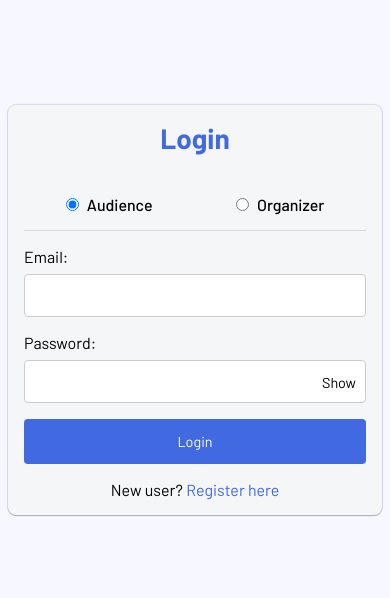
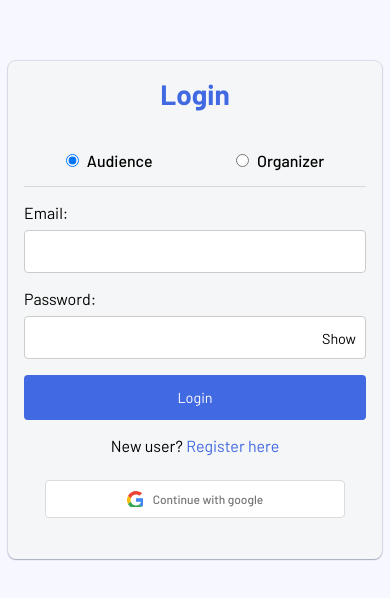
Before and after one commit to Anshuman1803/Event-Management, a React (Create React App) app in the folder frontend/: page / in a window 390 px wide. Shown: the part 112-710 px from the top of the page. Built offline with nearby package versions, Linux system fonts and the light colour scheme; no server answers.

Commit message:
add the continue with google button  in auth forms

```diff
--- a/frontend/src/pages/Auth/Login.js
+++ b/frontend/src/pages/Auth/Login.js
@@ -1,48 +1,51 @@
-import React, { useState } from 'react';
-import styles from './auth.module.css';
-import { Link, useNavigate } from 'react-router-dom';
-import axios from 'axios'
-import toast from 'react-hot-toast';
-import { useDispatch } from 'react-redux'
-import { updateUserData } from '../../redux/ReduxSlice';
-import ButtonLoader from '../../components/buttonLoader/ButtonLoader';
+import React, { useState } from "react";
+import styles from "./auth.module.css";
+import { Link, useNavigate } from "react-router-dom";
+import axios from "axios";
+import toast from "react-hot-toast";
+import { useDispatch } from "react-redux";
+import { updateUserData } from "../../redux/ReduxSlice";
+import ButtonLoader from "../../components/buttonLoader/ButtonLoader";
 const BACKEND_URL = process.env.REACT_APP_BACKEND_URL;
 const Login = () => {
   const [Loading, setLoading] = useState(false);
   const dispatchTo = useDispatch();
-  const navigateTO= useNavigate()
+  const navigateTO = useNavigate();
   const [showPassword, setShowPassword] = useState(false);
   const [userDetails, setUserDetails] = useState({
     email: "",
     password: "",
     role: "audience",
-  })
+  });
   // ! handle changes of the input fields
   const handleInputOnchange = (e) => {
     const { name, value } = e.target;
-    const newValue = name !== 'fullName' ? value.replace(/\s/g, '') : value;
+    const newValue = name !== "fullName" ? value.replace(/\s/g, "") : value;
     setUserDetails({
       ...userDetails,
       [name]: newValue,
     });
-  }
-
+  };
 
   const handleSubmit = (e) => {
     e.preventDefault();
-    setLoading(true)
-    axios.post(`${BACKEND_URL}auth/user/login`, userDetails).then((response) => {
+    setLoading(true);
+    axios
+      .post(`${BACKEND_URL}auth/user/login`, userDetails)
+      .then((response) => {
         if (response.data.success) {
           setLoading(false);
           toast.success(response.data.resMsg);
-        dispatchTo(updateUserData({
+          dispatchTo(
+            updateUserData({
               profile: response.data.UserDetails.profile,
               token: response.data.TOKEN,
               fullName: response.data.UserDetails.fullName,
               role: response.data.UserDetails.role,
-          userID : response.data.UserDetails._id,
-        }))
-        navigateTO("/")
+              userID: response.data.UserDetails._id,
+            })
+          );
+          navigateTO("/");
           setUserDetails({
             email: "",
             password: "",
@@ -52,20 +55,25 @@ const Login = () => {
           setLoading(false);
           toast.error(response.data.resMsg);
         }
-    }).catch((error) => {
+      })
+      .catch((error) => {
         setLoading(false);
         if (error.response) {
           if (error.response.status === 409) {
             toast(error.response.data.resMsg, {
-            icon: '❗',
+              icon: "❗",
             });
           } else if (error.response.status === 500) {
             toast.error(error.response.data.resMsg);
           } else {
-          toast.error('An unexpected error occurred. Please try again later.');
+            toast.error("An unexpected error occurred. Please try again later.");
           }
         }
-    })
+      });
+  };
+
+  const handleGoogleLogin = (e) => {
+    // window.open(`http://localhost:5000/api/eventmanagement/v1/auth/google/callback`, "__self")
   };
 
   const togglePasswordVisibility = () => {
@@ -81,11 +89,11 @@ const Login = () => {
           <label className={styles.radioLabel}>
             <input
               type="radio"
-              autoComplete='off'
-              name='role'
+              autoComplete="off"
+              name="role"
               className={styles.radioInput}
               value="audience"
-              checked={userDetails.role === 'audience'}
+              checked={userDetails.role === "audience"}
               onChange={handleInputOnchange}
             />
             Audience
@@ -93,11 +101,11 @@ const Login = () => {
           <label className={styles.radioLabel}>
             <input
               type="radio"
-              autoComplete='off'
-              name='role'
+              autoComplete="off"
+              name="role"
               className={styles.radioInput}
               value="organizer"
-              checked={userDetails.role === 'organizer'}
+              checked={userDetails.role === "organizer"}
               onChange={handleInputOnchange}
             />
             Organizer
@@ -105,50 +113,74 @@ const Login = () => {
         </div>
 
         <div className={styles.inputGroup}>
-          <label htmlFor="email" className={styles.label}>Email:</label>
+          <label htmlFor="email" className={styles.label}>
+            Email:
+          </label>
           <input
             type="email"
             id="email"
             className={styles.input}
-            name='email'
+            name="email"
             value={userDetails.email}
             onChange={handleInputOnchange}
-            autoComplete='off'
+            autoComplete="off"
             required
           />
         </div>
 
         <div className={styles.inputGroup}>
-          <label htmlFor="password" className={styles.label}>Password:</label>
+          <label htmlFor="password" className={styles.label}>
+            Password:
+          </label>
           <div className={styles.passwordWrapper}>
             <input
               type={showPassword ? "text" : "password"}
               id="password"
               className={styles.input}
-              name='password'
+              name="password"
               value={userDetails.password}
-              autoComplete='off'
+              autoComplete="off"
               onChange={handleInputOnchange}
               required
             />
-            <button
-              type="button"
-              className={styles.togglePassword}
-              onClick={togglePasswordVisibility}
-            >
+            <button type="button" className={styles.togglePassword} onClick={togglePasswordVisibility}>
               {showPassword ? "Hide" : "Show"}
             </button>
           </div>
         </div>
 
         <button type="submit" className={`${styles.submitButton} ${Loading && "Unactive"}`}>
-          {
-            Loading ? <ButtonLoader/> : "Login"
-          }
+          {Loading ? <ButtonLoader /> : "Login"}
         </button>
         <div className={`${styles.registerLink} ${Loading && "Unactive"}`}>
-          <p>New user? <Link to="/user/register">Register here</Link></p>
+          <p>
+            New user? <Link to="/user/register">Register here</Link>
+          </p>
         </div>
+
+        <button className={styles.googleButton} onClick={handleGoogleLogin}>
+          <svg className={styles.googleIcon} width="18" height="18" xmlns="http://www.w3.org/2000/svg">
+            <g fill="#000" fillRule="evenodd">
+              <path
+                d="M9 3.48c1.69 0 2.83.73 3.48 1.34l2.54-2.48C13.46.89 11.43 0 9 0 5.48 0 2.44 2.02.96 4.96l2.91 2.26C4.6 5.05 6.62 3.48 9 3.48z"
+                fill="#EA4335"
+              />
+              <path
+                d="M17.64 9.2c0-.74-.06-1.28-.19-1.84H9v3.34h4.96c-.1.83-.64 2.08-1.84 2.92l2.84 2.2c1.7-1.57 2.68-3.88 2.68-6.62z"
+                fill="#4285F4"
+              />
+              <path
+                d="M3.88 10.78A5.54 5.54 0 0 1 3.58 9c0-.62.11-1.22.29-1.78L.96 4.96A9.008 9.008 0 0 0 0 9c0 1.45.35 2.82.96 4.04l2.92-2.26z"
+                fill="#FBBC05"
+              />
+              <path
+                d="M9 18c2.43 0 4.47-.8 5.96-2.18l-2.84-2.2c-.76.53-1.78.9-3.12.9-2.38 0-4.4-1.57-5.12-3.74L.97 13.04C2.45 15.98 5.48 18 9 18z"
+                fill="#34A853"
+              />
+            </g>
+          </svg>
+          <span className={styles.buttonText}>Continue with google</span>
+        </button>
       </form>
     </div>
   );
--- a/frontend/src/pages/Auth/Register.js
+++ b/frontend/src/pages/Auth/Register.js
@@ -62,6 +62,9 @@ const Register = () => {
     // Handle registration logic here
   };
 
+  const handleGoogleLogin = (e) => {
+    // window.open(`http://localhost:5000/api/eventmanagement/v1/auth/google/callback`, "__self")
+  };
 
   const togglePasswordVisibility = () => {
     setShowPassword(!showPassword);
@@ -157,6 +160,30 @@ const Register = () => {
         <div className={`${styles.registerLink} ${Loading && "Unactive"}`}>
           <p>Already have an account?  <Link to="/user/login">Login here</Link></p>
         </div>
+
+        <button className={styles.googleButton} onClick={handleGoogleLogin}>
+          <svg className={styles.googleIcon} width="18" height="18" xmlns="http://www.w3.org/2000/svg">
+            <g fill="#000" fillRule="evenodd">
+              <path
+                d="M9 3.48c1.69 0 2.83.73 3.48 1.34l2.54-2.48C13.46.89 11.43 0 9 0 5.48 0 2.44 2.02.96 4.96l2.91 2.26C4.6 5.05 6.62 3.48 9 3.48z"
+                fill="#EA4335"
+              />
+              <path
+                d="M17.64 9.2c0-.74-.06-1.28-.19-1.84H9v3.34h4.96c-.1.83-.64 2.08-1.84 2.92l2.84 2.2c1.7-1.57 2.68-3.88 2.68-6.62z"
+                fill="#4285F4"
+              />
+              <path
+                d="M3.88 10.78A5.54 5.54 0 0 1 3.58 9c0-.62.11-1.22.29-1.78L.96 4.96A9.008 9.008 0 0 0 0 9c0 1.45.35 2.82.96 4.04l2.92-2.26z"
+                fill="#FBBC05"
+              />
+              <path
+                d="M9 18c2.43 0 4.47-.8 5.96-2.18l-2.84-2.2c-.76.53-1.78.9-3.12.9-2.38 0-4.4-1.57-5.12-3.74L.97 13.04C2.45 15.98 5.48 18 9 18z"
+                fill="#34A853"
+              />
+            </g>
+          </svg>
+          <span className={styles.buttonText}>Continue with google</span>
+        </button>
       </form>
     </div>
   );
--- a/frontend/src/pages/Auth/auth.module.css
+++ b/frontend/src/pages/Auth/auth.module.css
@@ -119,6 +119,39 @@
     opacity: 0.7;
 }
 
+.googleButton {
+    display: flex;
+    align-items: center;
+    justify-content: center;
+    background-color: #fff;
+    color: #757575;
+    border: 1px solid #dcdcdc;
+    border-radius: 4px;
+    padding: 12px 16px;
+    font-size: 14px;
+    font-weight: 500;
+    cursor: pointer;
+    transition: background-color 0.3s, box-shadow 0.3s;
+    width: 100%;
+    max-width: 300px;
+    margin: 25px auto;
+  }
+
+  .googleButton:hover {
+    background-color: #f7f7f7;
+    box-shadow: 0 1px 2px rgba(0, 0, 0, 0.1);
+  }
+
+  .googleIcon {
+    margin-right: 10px;
+  }
+
+  .buttonText {
+    color: #757575;
+  }
+
+
+
 @media (max-width: 480px) {
     .formContainer {
         padding: 0.5rem;
@@ -135,6 +168,15 @@
     .submitButton {
         font-size: 0.9rem;
     }
+    .googleButton {
+        font-size: 12px;
+        padding: 10px 14px;
+      }
+
+      .googleIcon {
+        width: 16px;
+        height: 16px;
+      }
 }
 
 @media (max-width: 360px) {
```
Also changed, not shown: 1 other file (tests, documents, lock files or other folders). Lines whose indentation alone changed are shown as unchanged.
